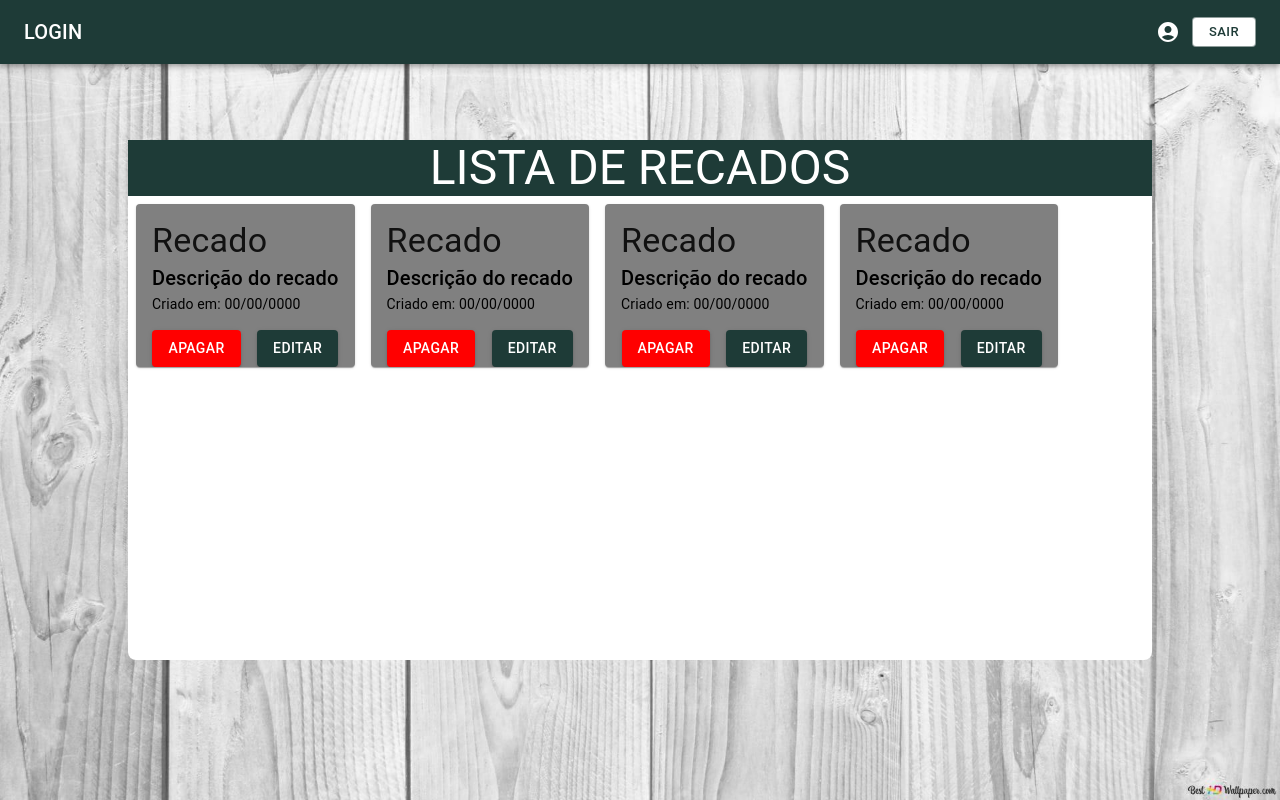
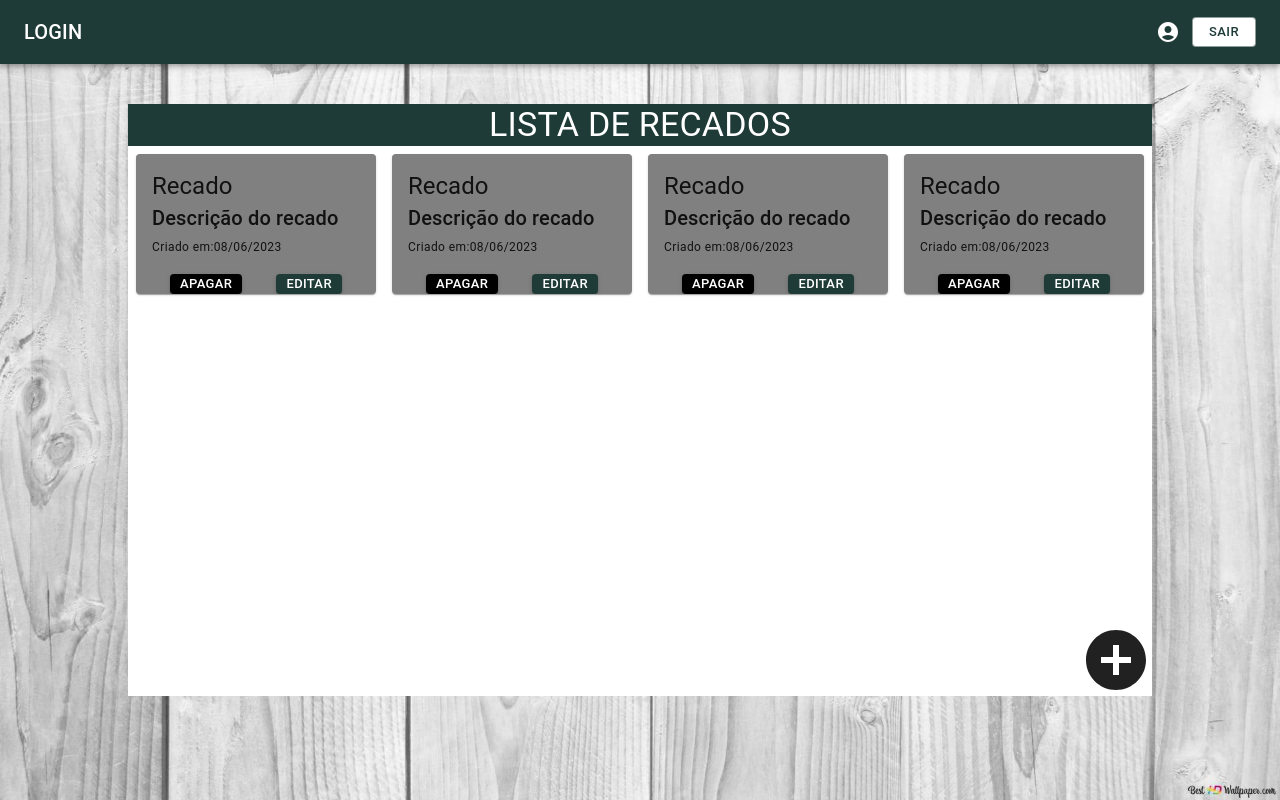
Before and after one commit to eduardo-cossetin/projeto-final-front3, a React (Vite) app: page /recados in a window 1280 px wide. Built offline with nearby package versions, Linux system fonts and the light colour scheme.

Commit message:
Preparar lista de recados

```diff
--- a/package.json
+++ b/package.json
@@ -20,11 +20,13 @@
     "react-redux": "^8.0.7",
     "react-router-dom": "^6.11.2",
     "redux": "^4.2.1",
-    "redux-persist": "^6.0.0"
+    "redux-persist": "^6.0.0",
+    "uuid": "^9.0.0"
   },
   "devDependencies": {
     "@types/react": "^18.0.28",
     "@types/react-dom": "^18.0.11",
+    "@types/uuid": "^9.0.2",
     "@typescript-eslint/eslint-plugin": "^5.57.1",
     "@typescript-eslint/parser": "^5.57.1",
     "@vitejs/plugin-react": "^4.0.0",
--- a/src/pages/Recados/components/AppBar/index.tsx
+++ b/src/pages/Recados/components/AppBar/index.tsx
@@ -10,8 +10,12 @@ import Toolbar from "@mui/material/Toolbar";
 import Typography from "@mui/material/Typography";
 import * as React from "react";
 import { useNavigate } from "react-router-dom";
+import Loading from "../../../../shared-components/Loading";
 import { useAppDispatch } from "../../../../store/hooks";
-import { showLoading } from "../../../../store/modules/loading/loadingSlice";
+import {
+  hideLoading,
+  showLoading,
+} from "../../../../store/modules/loading/loadingSlice";
 
 interface AppBarRecadosProps {
   children?: React.ReactNode;
@@ -35,7 +39,7 @@ const AppBarRecados: React.FC<AppBarRecadosProps> = ({ children }) => {
 
   const navigate = useNavigate();
 
-  const dispatch = useAppDispatch;
+  const dispatch = useAppDispatch();
 
   const logOut = () => {
     localStorage.removeItem("userLogged");
@@ -43,10 +47,9 @@ const AppBarRecados: React.FC<AppBarRecadosProps> = ({ children }) => {
 
     dispatch(showLoading());
     setTimeout(() => {
-      dispatch(hideNotification());
       dispatch(hideLoading());
       navigate("/");
-    }, 3000);
+    }, 2000);
   };
 
   return (
@@ -100,6 +103,7 @@ const AppBarRecados: React.FC<AppBarRecadosProps> = ({ children }) => {
         </Toolbar>
       </AppBar>
       {children}
+      <Loading />
     </Box>
   );
 };
--- a/src/pages/Recados/components/MuiCard/index.tsx
+++ b/src/pages/Recados/components/MuiCard/index.tsx
@@ -1,26 +1,59 @@
-import { Box, Button, Card, CardContent, Typography } from "@mui/material";
+import {
+  Box,
+  Button,
+  Card,
+  CardContent,
+  Grid,
+  Typography,
+} from "@mui/material";
+import { v4 as generateId } from "uuid";
+import RecadosModel from "../../../../store/types/RecadosModel";
+
+const listaDeRecados: RecadosModel[] = [
+  {
+    id: generateId(),
+    title: "Recado",
+    description: "Descrição do recado",
+    createdAt: "08/06/2023",
+  },
+];
 
 const MuiCard = () => {
   return (
     <Box>
       <Card sx={{ backgroundColor: "grey", margin: 1 }}>
         <CardContent>
-          <Typography variant="h4" component="div">
-            Recado
-          </Typography>
-
-          <Typography variant="h6" color="InfoText">
-            Descrição do recado
-          </Typography>
-          <Typography variant="body2" color="InfoText">
-            Criado em: 00/00/0000
-          </Typography>
+          {listaDeRecados.map((recado) => {
+            return (
+              <>
+                <Grid container>
+                  <Grid item xs={12}>
+                    <Typography variant="h5">{recado.title}</Typography>
+                  </Grid>
+                  <Grid item xs={12}>
+                    <Typography variant="h6">{recado.description}</Typography>
+                  </Grid>
+                  <Grid item xs={12}>
+                    <Typography variant="caption">
+                      Criado em:{recado.createdAt}
+                    </Typography>
+                  </Grid>
+                </Grid>
+              </>
+            );
+          })}
         </CardContent>
-        <Box display={"flex"} justifyContent={"space-evenly"}>
-          <Button variant="contained" sx={{ backgroundColor: "red" }}>
+        <Box display={"flex"} justifyContent={"space-evenly"} height={"20px"}>
+          <Button
+            size="small"
+            variant="contained"
+            sx={{ backgroundColor: "black" }}
+          >
             APAGAR
           </Button>
-          <Button variant="contained">EDITAR</Button>
+          <Button size="small" variant="contained">
+            EDITAR
+          </Button>
         </Box>
       </Card>
     </Box>
--- a/src/pages/Recados/index.tsx
+++ b/src/pages/Recados/index.tsx
@@ -1,3 +1,4 @@
+import AddCircleSharpIcon from "@mui/icons-material/AddCircleSharp";
 import { Box, Grid, Typography } from "@mui/material";
 import BackgroundRecados from "../../shared-components/BackgroundRecados";
 import AppBarRecados from "./components/AppBar";
@@ -12,17 +13,18 @@ const RecadosPage = () => {
           display={"flex"}
           alignItems={"center"}
           justifyContent={"center"}
+          flexDirection={"column"}
         >
           <Box
             display="flex"
             height={"65%"}
             width={"80%"}
-            sx={{ backgroundColor: "white", borderRadius: "8px" }}
+            sx={{ backgroundColor: "white" }}
           >
-            <Grid container height={"10vh"} width={"100%"} sx={{}}>
+            <Grid container height={"10vh"} width={"100%"}>
               <Grid item xs={12} textAlign={"center"}>
                 <Typography
-                  variant="h3"
+                  variant="h4"
                   sx={{ color: "white", backgroundColor: "#1e3b37" }}
                 >
                   LISTA DE RECADOS
@@ -36,6 +38,21 @@ const RecadosPage = () => {
               </Box>
             </Grid>
           </Box>
+          <Box
+            display={"flex"}
+            justifyContent={"right"}
+            width={"80%"}
+            sx={{
+              backgroundColor: "white",
+              borderBottomRadius: "8px",
+            }}
+          >
+            <AddCircleSharpIcon
+              sx={{
+                fontSize: "72px",
+              }}
+            />
+          </Box>
         </Box>
       </AppBarRecados>
     </BackgroundRecados>
--- /dev/null
+++ b/src/store/types/RecadosModel.ts
@@ -0,0 +1,6 @@
+export default interface RecadosModel {
+  id: string;
+  title: string;
+  description: string;
+  createdAt: string;
+}
```
Also changed, not shown: 1 other file (tests, documents, lock files or other folders).
